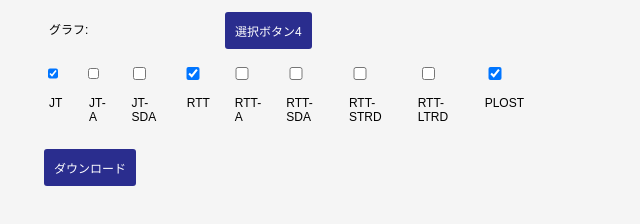
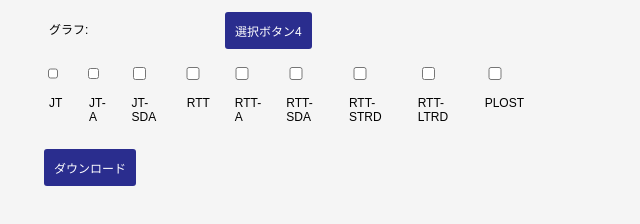
Before and after one commit to kimkimhun3/LLC-4000-Tool, an Electron app: page index.html in a window 800 px wide. Shown: the part 422-646 px from the top of the page, 6-646 px from the left. Drawn offline with Linux system fonts and the light colour scheme; no server answers.

Commit message:
Updated JS + PY

```diff
--- a/index.html
+++ b/index.html
@@ -45,7 +45,7 @@
         <label for="fileInput"><span>グラフ: <span class="required"></span></span><button type="button" onclick="openSaveDialog4()">選択ボタン4</button><div id="created-file4"></div>        </label>
         <div class="checkbox-group">
           <div class="checkbox-item">
-            <input type="checkbox" id="checkboxJT" checked>
+            <input type="checkbox" id="checkboxJT">
             <label for="checkboxJT">JT</label>
           </div>
           <div class="checkbox-item">
@@ -57,7 +57,7 @@
             <label for="checkboxJTSDA">JT-SDA</label>
           </div>
           <div class="checkbox-item">
-            <input type="checkbox" id="checkboxRTT" checked >
+            <input type="checkbox" id="checkboxRTT">
             <label for="checkboxRTT">RTT</label>
           </div>
 
@@ -78,7 +78,7 @@
             <label for="checkboxRTTLTRD">RTT-LTRD</label>
           </div>
           <div class="checkbox-item">
-            <input type="checkbox" id="checkboxPLOST" checked >
+            <input type="checkbox" id="checkboxPLOST">
             <label for="checkboxPLOST">PLOST</label>
           </div>
         </div>
```
Also changed, not shown: renderer.js (+7 -1 lines).
